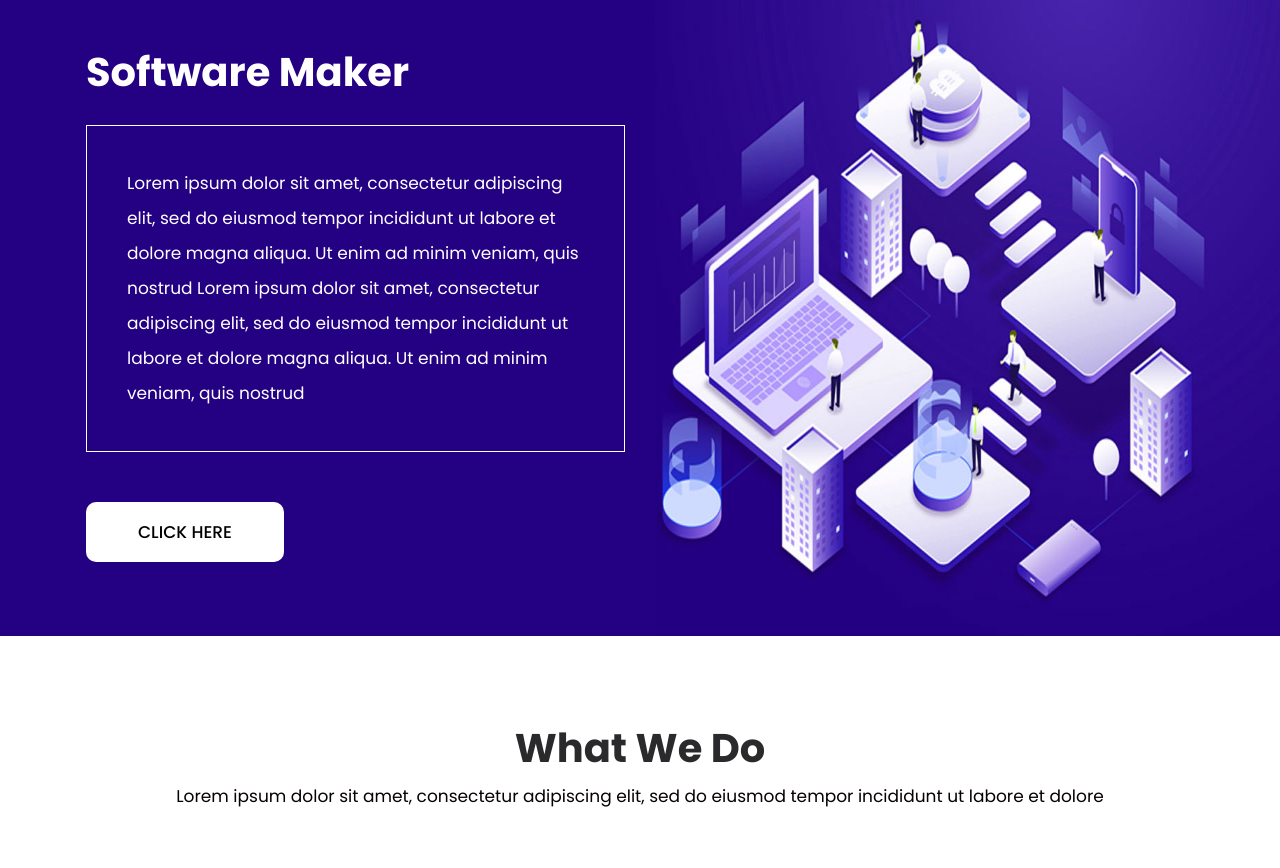
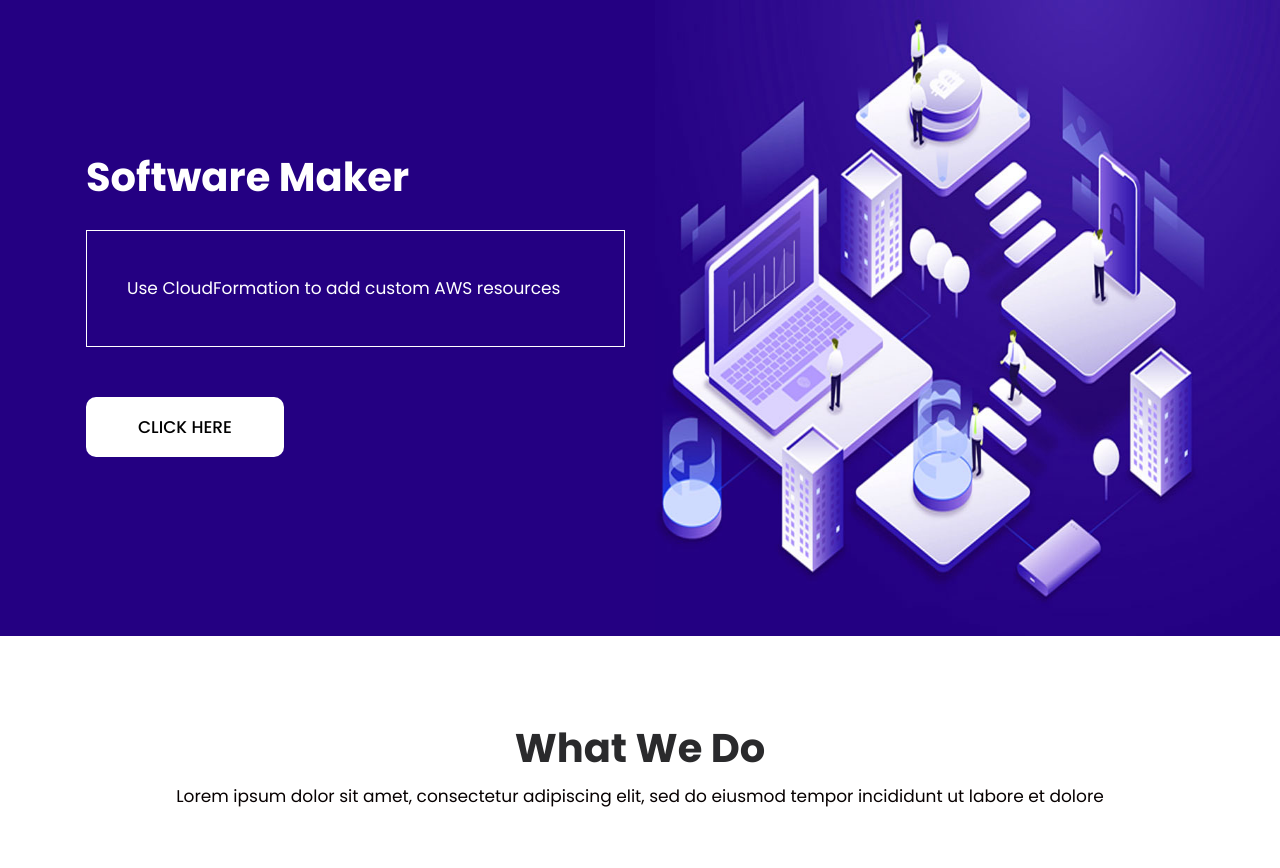
Before and after one commit to Naveentech1999/amplify, a plain HTML site: page index.html in a window 1280 px wide. Shown: the part 1940-2808 px from the top of the page. Drawn offline with nearby package versions, Linux system fonts and the light colour scheme; some packages are replaced by stand-ins of ours; files whose address does not match are found by name.

Commit message:
Update index.html

```diff
--- a/index.html
+++ b/index.html
@@ -181,7 +181,7 @@
                <div class="col-md-6">
                   <div class="titlepage">
                      <h2>Software Maker</h2>
-                     <p>Lorem ipsum dolor sit amet, consectetur adipiscing elit, sed do eiusmod tempor incididunt ut labore et dolore magna aliqua. Ut enim ad minim veniam, quis nostrud Lorem ipsum dolor sit amet, consectetur adipiscing elit, sed do eiusmod tempor incididunt ut labore et dolore magna aliqua. Ut enim ad minim veniam, quis nostrud </p>
+                     <p>Use CloudFormation to add custom AWS resources</p>
                      <a class="read_more" href="#">Click here</a>
                   </div>
                </div>
```
